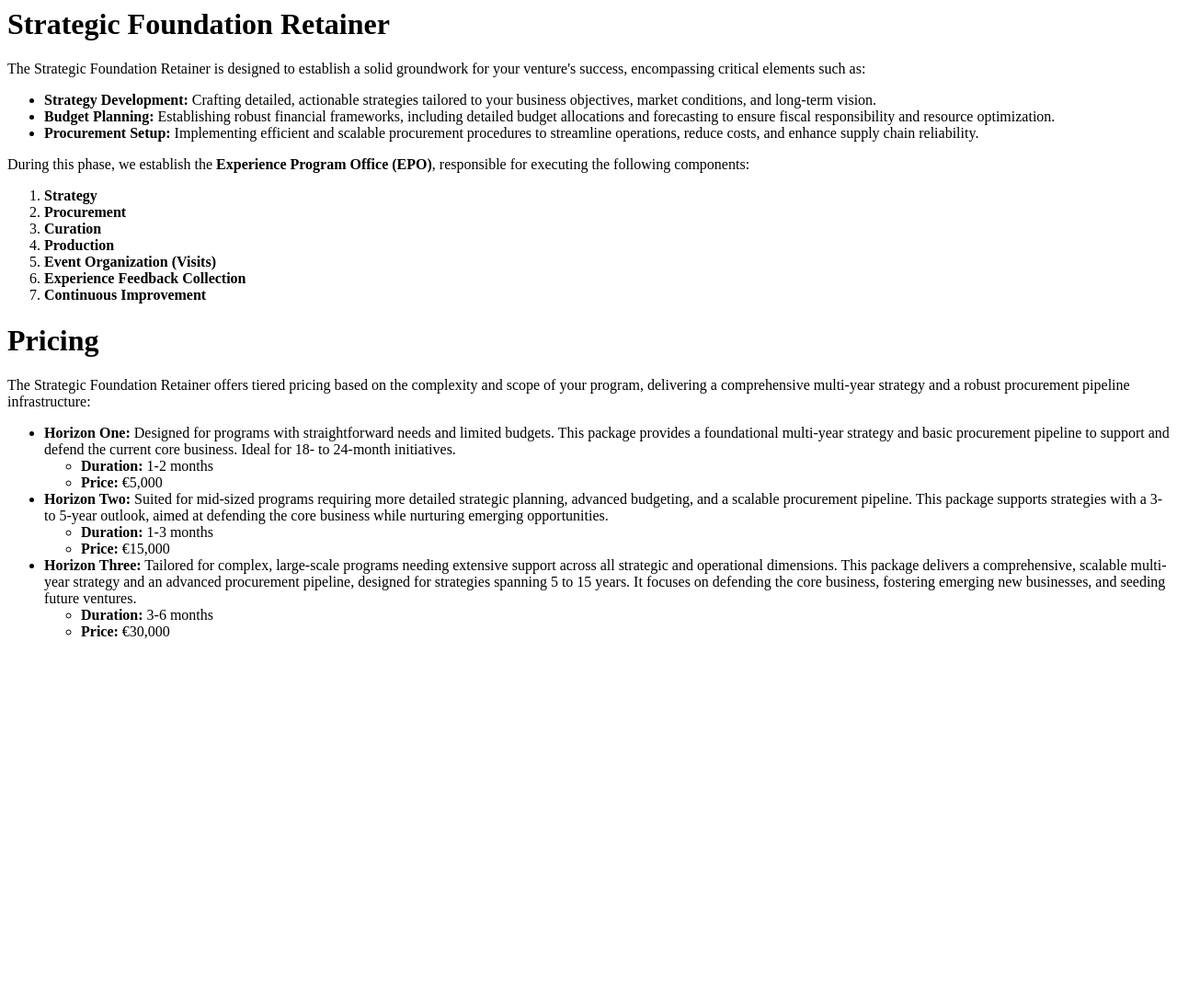
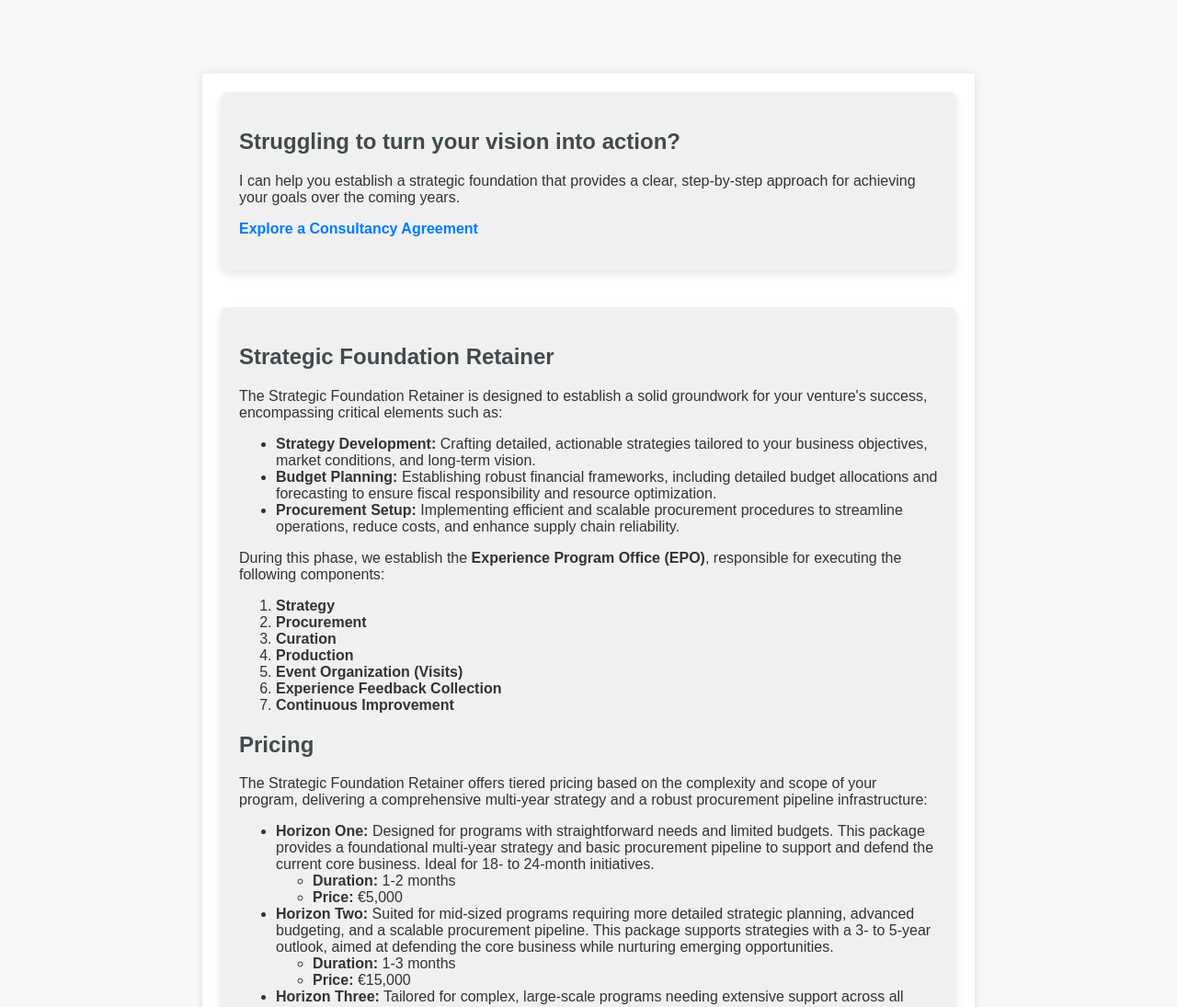
Before and after one commit to cederikdotcom/cederik.github.io, a plain HTML site: page pages/services/strategic-foundation.html in a window 1280 px wide. Shown: the top 1095 px of the page at 92% size. Before the commit the page ends 800 px from the top, so only its background shows below. Drawn offline with Linux system fonts and the light colour scheme.

Commit message:
strategic foundation

```diff
--- a/index.html
+++ b/index.html
@@ -4,197 +4,8 @@
     <meta charset="UTF-8">
     <meta name="viewport" content="width=device-width, initial-scale=1.0">
     <title>Cederik's Page</title>
-    <style>
-        body {
-            font-family: 'Arial', sans-serif;
-            margin: 0;
-            padding: 0;
-            background-color: #f8f8f8;
-            color: #333;
-            display: flex;
-            flex-direction: column;
-		align-items: center; /* Center content horizontally */
-        }
-
-        .outer-container {
-            max-width: 800px; /* Adjusted max-width */
-            margin: 80px auto 20px; /* Centered the container */
-            padding: 20px;
-            background-color: #fff;
-            box-shadow: 0 0 10px rgba(0, 0, 0, 0.1);
-        }
-
-        .styled-section {
-            margin-bottom: 40px; /* Add margin between inner containers if needed */
-            background-color: #f0f0f0; /* Background color of the inner container */
-            padding: 20px;
-            border-radius: 8px; /* Add border-radius for a rounded corner effect */
-            box-shadow: 0 4px 8px rgba(0, 0, 0, 0.1); /* Add box shadow for a shadow effect */
-        }
-
-        .styled-section  h2 {
-            margin-bottom: 20px;
-            color: #333;
-        }
-
-        h1, h2, h3 {
-            color: #414a4c;
-        }
-
-        a {
-            color: #007BFF;
-	text-decoration: none;
-        }
-
-	.learn-more-btn {
-        display: inline-block;
-        padding: 10px 20px;
-        background-color: #FFA500; /* Orange color */
-        color: #fff;
-        border-radius: 5px;
-        text-decoration: none;
-        transition: background-color 0.3s ease;
-        cursor: pointer;
-    }
-
-    .learn-more-btn:hover {
-        background-color: #FF8C00; /* Slightly darker orange on hover */
-    }
-
-	/* Popup Styles */
-        .overlay {
-            display: none;
-            position: fixed;
-            top: 0;
-            left: 0;
-            width: 100%;
-            height: 100%;
-            background: rgba(0, 0, 0, 0.5);
-            justify-content: center;
-            align-items: center;
-        }
-
-        .popup {
-            background: #fff;
-            padding: 20px;
-            border-radius: 5px;
-            text-align: center;
-        }
-
-	nav {
-            background-color: #333;
-            box-shadow: 0 0 10px rgba(0, 0, 0, 0.1);
-            padding: 20px;
-            display: flex;
-            justify-content: center;
-            align-items: center;
-            position: fixed;
-            top: 0;
-            width: 100%;
-            z-index: 1002;
-        }
-
-        nav ul {
-            list-style: none;
-            padding: 0;
-            margin: 0;
-            display: flex;
-        }
-
-        nav li {
-            margin-right: 20px;
-        }
-
-        nav a {
-            color: #fff;
-            text-decoration: none;
-            font-size: 16px;
-            transition: color 0.3s ease;
-        }
-
-        nav a:hover {
-            color: #FFA500;
-        }
-
-	/* Add padding to the target element to account for the fixed navigation height */
-	section[id] {
-    		padding-top: 80px; /* Adjust this value based on your navigation height */
-    	margin-top: -80px; /* Offset the padding to maintain the layout */
-	}
-
-	/* Hamburger Menu Styles */
-        .hamburger-menu {
-            display: none;
-            flex-direction: column;
-            cursor: pointer;
-            padding: 10px;
-            position: fixed;
-            top: 10px;
-            right: 10px;
-            z-index: 1001;
-        }
-
-        .hamburger-bar {
-            height: 3px;
-            width: 25px;
-            background-color: #333;
-            margin: 5px 0;
-        }
-
-	#mobile-nav {
-        	display: none; /* Close Mobile nav by default */
-    	}
-
-	#mobile-nav .close-btn {
-    color: #fff;
-    font-size: 16px;
-    cursor: pointer;
-    padding-right: 30px;
-    text-align: right;
-    background-color: #333;
-}
-
-	/* Toggle Menu Styles for Mobile */
-@media (max-width: 768px) {
-    nav {
-        padding: 20px;
-        justify-content: center;
-        align-items: center;
-        text-align: center;
-	display: none;
-    }
-
-    nav ul {
-        flex-direction: column;
-        align-items: center;
-        margin-top: 10px; /* Adjusted margin-top for spacing */
-    }
-
-    nav li {
-        margin-right: 0;
-        margin-bottom: 10px;
-    }
-
-    .container {
-        max-width: 80%;
-        margin-top: 80px;
-    }
-
-    .hamburger-menu {
-        display: flex;
-    }
-
-    /* Show mobile navigation when hamburger menu is clicked */
-    #mobile-nav {
-        display: none;
-    }
-
-    /* Hide desktop navigation in mobile view */
-    #desktop-nav {
-        display: none;
-    }
-}
-    </style>
+    !-- Global CSS -->
+    <link href="styles/global.css" rel="stylesheet">
 </head>
 <body>
 
@@ -228,17 +39,26 @@
   </nav>
 
 <div class="outer-container" id="content">
+
+  <!-- Introduction -->
   <section>
     <div class="styled-section">
     <h1>Introduction</h1>
-
-    <!-- Introduction -->
-
       <p>Greetings! I'm Cederik, and I'm inviting you to join an exciting journey where big ideas come to life across various ventures, all driven by a common purpose – shaping a future that benefits as many people as possible.<p>
       <p>Whether it's wearing the hat of a Co-Founder, Startup Advisor, Managing Director, Strategist, or someone who enjoys hacking things together, I bring my frameworks and hands-on experience to breathe life into ventures, make smart investments, and offer valuable consultancy services.<p>
       <p>In the world of boardrooms, strategy sessions, and the catacombs of code, I navigate the art of project and program management to ensure ventures align with goals and deliver success, bringing ideas to life.<p>
       <p>Whether you're after strategic advice or someone to roll up their sleeves, let's chat. Together, we'll make a positive impact, and hey, we'll try to keep those peanut butter sandwiches to a minimum along the way!<p>
       <a href="#connect">Let's connect</a>
+    </div>
+  </section>
+
+<!-- Strategic Foundation -->
+<section>
+  <div class="styled-section">
+  <h1>Struggling to turn your vision into action?</h1>
+  <p>I can help you establish a strategic foundation that provides a clear, step-by-step approach for achieving your goals over the coming years. <p>
+  <p>With a focus on strategy development, budget planning, and efficient procurement setup, you'll gain a structured plan and actionable insights to drive your venture's success.<p>
+    <div class="learn-more-btn" onclick="redirectToPage('pages/services/strategic-foundation.html', true)">Learn More</div>
       </div>
     </section>
 
--- a/pages/services/strategic-foundation.html
+++ b/pages/services/strategic-foundation.html
@@ -1,6 +1,28 @@
+<!DOCTYPE html>
+<html lang="en">
+<head>
+    <meta charset="UTF-8">
+    <meta name="viewport" content="width=device-width, initial-scale=1.0">
+    <title>Strategic Foundation</title>
+    <!-- Global CSS -->
+    <link href="../../styles/global.css" rel="stylesheet">
+</head>
+<body>
+    <div id="navigation-placeholder"></div>
+    <div class="outer-container" id="content">
+        <section>
+            <div class="styled-section">
+                <h1>Struggling to turn your vision into action?</h1>
+  <p>I can help you establish a strategic foundation that provides a clear, step-by-step approach for achieving your goals over the coming years. <p>
+    <strong><a href="https://calendly.com/cederik/30m">Explore a Consultancy Agreement</a></strong>
+            </div>
+        </section>
+        <!-- Strategic Foundation Detail -->
+        <section>
+          <div class="styled-section">
             <!-- In the future, render the markdown file 'stragic-foundation.md' content with a React element -->
             <h1 id="strategic-foundation-retainer">Strategic Foundation Retainer</h1>
-<p>The Strategic Foundation Retainer is designed to establish a solid groundwork for your venture&#39;s success, encompassing critical elements such as:</p>
+            <p>The Strategic Foundation Retainer is designed to establish a solid groundwork for your venture's success, encompassing critical elements such as:</p>
             <ul>
                 <li><strong>Strategy Development:</strong> Crafting detailed, actionable strategies tailored to your business objectives, market conditions, and long-term vision.</li>
                 <li><strong>Budget Planning:</strong> Establishing robust financial frameworks, including detailed budget allocations and forecasting to ensure fiscal responsibility and resource optimization.</li>
@@ -19,19 +41,28 @@
             <h1 id="pricing">Pricing</h1>
             <p>The Strategic Foundation Retainer offers tiered pricing based on the complexity and scope of your program, delivering a comprehensive multi-year strategy and a robust procurement pipeline infrastructure:</p>
             <ul>
-<li><strong>Horizon One:</strong> Designed for programs with straightforward needs and limited budgets. This package provides a foundational multi-year strategy and basic procurement pipeline to support and defend the current core business. Ideal for 18- to 24-month initiatives.<ul>
+                <li><strong>Horizon One:</strong> Designed for programs with straightforward needs and limited budgets. This package provides a foundational multi-year strategy and basic procurement pipeline to support and defend the current core business. Ideal for 18- to 24-month initiatives.
+                    <ul>
                         <li><strong>Duration:</strong> 1-2 months</li>
                         <li><strong>Price:</strong> €5,000</li>
                     </ul>
                 </li>
-<li><strong>Horizon Two:</strong> Suited for mid-sized programs requiring more detailed strategic planning, advanced budgeting, and a scalable procurement pipeline. This package supports strategies with a 3- to 5-year outlook, aimed at defending the core business while nurturing emerging opportunities.<ul>
+                <li><strong>Horizon Two:</strong> Suited for mid-sized programs requiring more detailed strategic planning, advanced budgeting, and a scalable procurement pipeline. This package supports strategies with a 3- to 5-year outlook, aimed at defending the core business while nurturing emerging opportunities.
+                    <ul>
                         <li><strong>Duration:</strong> 1-3 months</li>
                         <li><strong>Price:</strong> €15,000</li>
                     </ul>
                 </li>
-<li><strong>Horizon Three:</strong> Tailored for complex, large-scale programs needing extensive support across all strategic and operational dimensions. This package delivers a comprehensive, scalable multi-year strategy and an advanced procurement pipeline, designed for strategies spanning 5 to 15 years. It focuses on defending the core business, fostering emerging new businesses, and seeding future ventures.<ul>
+                <li><strong>Horizon Three:</strong> Tailored for complex, large-scale programs needing extensive support across all strategic and operational dimensions. This package delivers a comprehensive, scalable multi-year strategy and an advanced procurement pipeline, designed for strategies spanning 5 to 15 years. It focuses on defending the core business, fostering emerging new businesses, and seeding future ventures.
+                    <ul>
                         <li><strong>Duration:</strong> 3-6 months</li>
                         <li><strong>Price:</strong> €30,000</li>
                     </ul>
                 </li>
             </ul>
+        </div>
+          </section>
+          <strong><a href="https://calendly.com/cederik/30m">Explore a Consultancy Agreement</a></strong>
+    </div>
+</body>
+</html>
--- /dev/null
+++ b/styles/global.css
@@ -0,0 +1,189 @@
+body {
+    font-family: 'Arial', sans-serif;
+    margin: 0;
+    padding: 0;
+    background-color: #f8f8f8;
+    color: #333;
+    display: flex;
+    flex-direction: column;
+    align-items: center; /* Center content horizontally */
+}
+
+.outer-container {
+    max-width: 800px; /* Adjusted max-width */
+    margin: 80px auto 20px; /* Centered the container */
+    padding: 20px;
+    background-color: #fff;
+    box-shadow: 0 0 10px rgba(0, 0, 0, 0.1);
+}
+
+.styled-section {
+    margin-bottom: 40px; /* Add margin between inner containers if needed */
+    background-color: #f0f0f0; /* Background color of the inner container */
+    padding: 20px;
+    border-radius: 8px; /* Add border-radius for a rounded corner effect */
+    box-shadow: 0 4px 8px rgba(0, 0, 0, 0.1); /* Add box shadow for a shadow effect */
+}
+
+.styled-section h2 {
+    margin-bottom: 20px;
+    color: #333;
+}
+
+h1, h2, h3 {
+    color: #414a4c;
+}
+
+a {
+    color: #007BFF;
+    text-decoration: none;
+}
+
+.learn-more-btn {
+    display: inline-block;
+    padding: 10px 20px;
+    background-color: #FFA500; /* Orange color */
+    color: #fff;
+    border-radius: 5px;
+    text-decoration: none;
+    transition: background-color 0.3s ease;
+    cursor: pointer;
+}
+
+.learn-more-btn:hover {
+    background-color: #FF8C00; /* Slightly darker orange on hover */
+}
+
+/* Popup Styles */
+.overlay {
+    display: none;
+    position: fixed;
+    top: 0;
+    left: 0;
+    width: 100%;
+    height: 100%;
+    background: rgba(0, 0, 0, 0.5);
+    justify-content: center;
+    align-items: center;
+}
+
+.popup {
+    background: #fff;
+    padding: 20px;
+    border-radius: 5px;
+    text-align: center;
+}
+
+nav {
+    background-color: #333;
+    box-shadow: 0 0 10px rgba(0, 0, 0, 0.1);
+    padding: 20px;
+    display: flex;
+    justify-content: center;
+    align-items: center;
+    position: fixed;
+    top: 0;
+    width: 100%;
+    z-index: 1002;
+}
+
+nav ul {
+    list-style: none;
+    padding: 0;
+    margin: 0;
+    display: flex;
+}
+
+nav li {
+    margin-right: 20px;
+}
+
+nav a {
+    color: #fff;
+    text-decoration: none;
+    font-size: 16px;
+    transition: color 0.3s ease;
+}
+
+nav a:hover {
+    color: #FFA500;
+}
+
+/* Add padding to the target element to account for the fixed navigation height */
+section[id] {
+    padding-top: 80px; /* Adjust this value based on your navigation height */
+    margin-top: -80px; /* Offset the padding to maintain the layout */
+}
+
+/* Hamburger Menu Styles */
+.hamburger-menu {
+    display: none;
+    flex-direction: column;
+    cursor: pointer;
+    padding: 10px;
+    position: fixed;
+    top: 10px;
+    right: 10px;
+    z-index: 1001;
+}
+
+.hamburger-bar {
+    height: 3px;
+    width: 25px;
+    background-color: #333;
+    margin: 5px 0;
+}
+
+#mobile-nav {
+    display: none; /* Close Mobile nav by default */
+}
+
+#mobile-nav .close-btn {
+    color: #fff;
+    font-size: 16px;
+    cursor: pointer;
+    padding-right: 30px;
+    text-align: right;
+    background-color: #333;
+}
+
+/* Toggle Menu Styles for Mobile */
+@media (max-width: 768px) {
+    nav {
+        padding: 20px;
+        justify-content: center;
+        align-items: center;
+        text-align: center;
+        display: none;
+    }
+
+    nav ul {
+        flex-direction: column;
+        align-items: center;
+        margin-top: 10px; /* Adjusted margin-top for spacing */
+    }
+
+    nav li {
+        margin-right: 0;
+        margin-bottom: 10px;
+    }
+
+    .container {
+        max-width: 80%;
+        margin-top: 80px;
+    }
+
+    .hamburger-menu {
+        display: flex;
+    }
+
+    /* Show mobile navigation when hamburger menu is clicked */
+    #mobile-nav {
+        display: none;
+    }
+
+    /* Hide desktop navigation in mobile view */
+    #desktop-nav {
+        display: none;
+    }
+}
```
Lines whose indentation alone changed are shown as unchanged.
